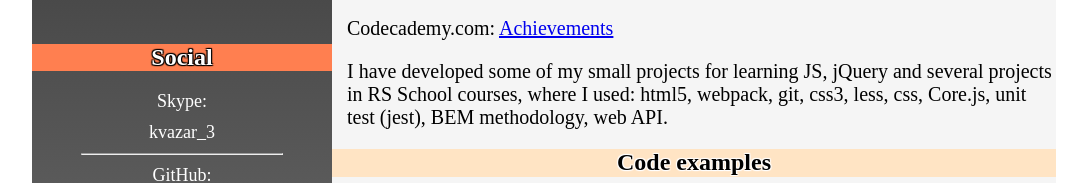
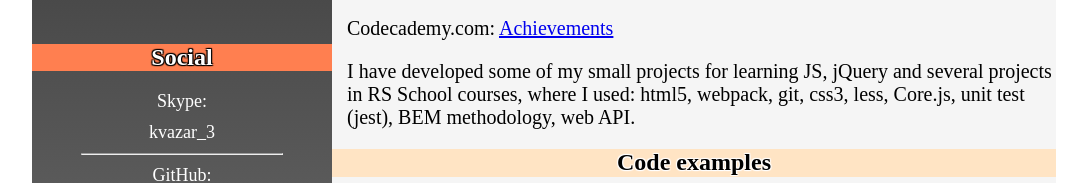
Before and after one commit to BlazarQSO/rsschool-cv_old, a plain HTML site: page index.html in a window 1280 px wide. Shown: the part 555-738 px from the top of the page, without its empty margins (96-1183 px from the left). Drawn offline with Linux system fonts and the light colour scheme; a web font is replaced by a local one.

Commit message:
fix: fix a grammatical error

```diff
--- a/index.html
+++ b/index.html
@@ -79,7 +79,7 @@
                     </p>
                     <p>
                         I have developed some of my small projects for learning JS, jQuery and several projects in RS School courses,
-                        where I used: html5, webpack, git, css3, less, css, Core.js, unit test (jest), BEM methodology, web API.
+                        where I used: html5, webpack, git, css3, less, Core.js, unit test (jest), BEM methodology, web API.
                     </p>
                 </div>
                 <div class="c-code">
```
